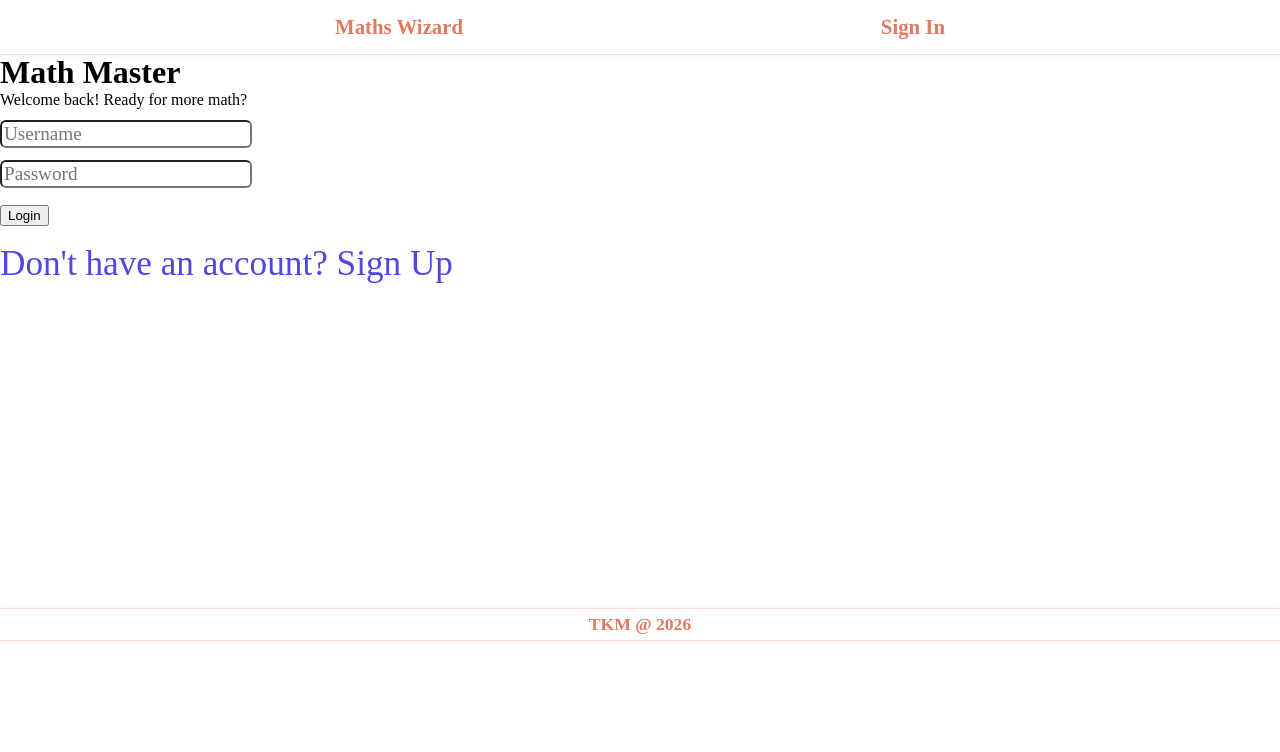
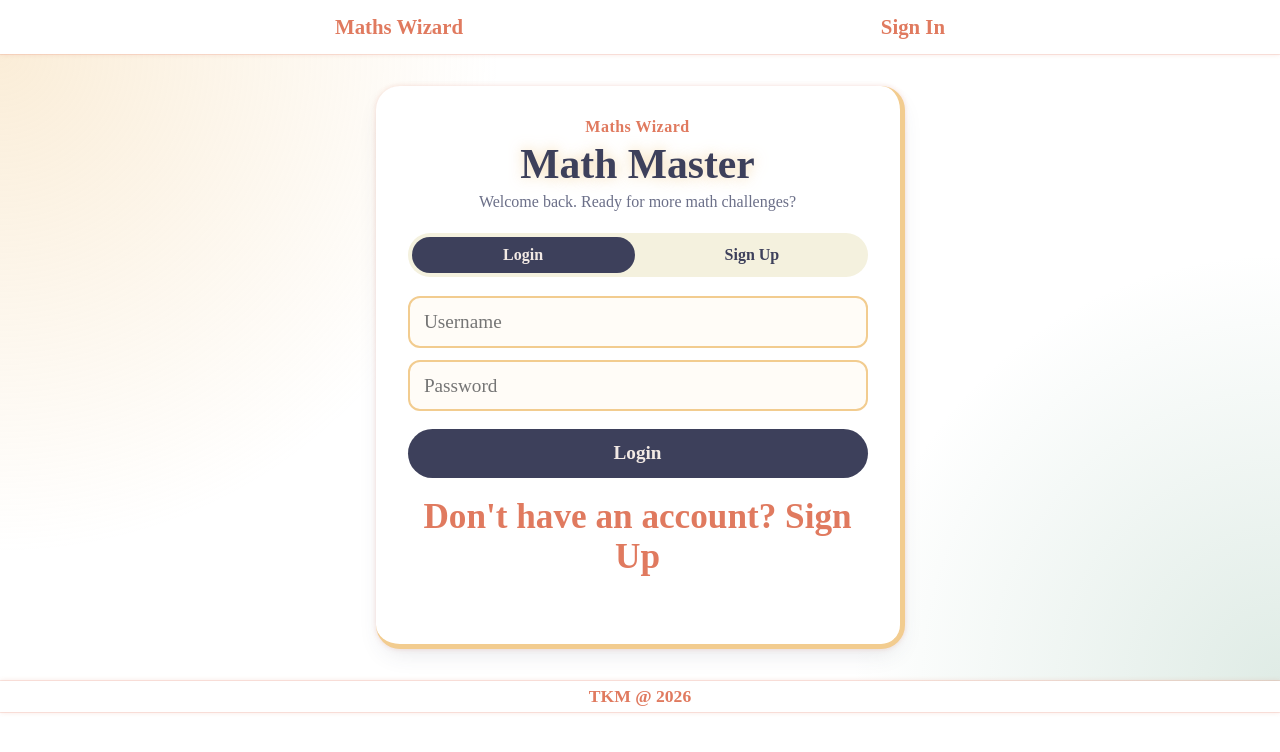
Before and after one commit to Alif731/Personalized-web-based-learning-app-for-teaching-math-word-problems, a React (Vite) app in the folder client/: page / in a window 1280 px wide. Shown: the top 752 px of the page. Built offline with nearby package versions, Linux system fonts and the light colour scheme; no server answers; a web font is replaced by a local one.

Commit message:
login page

```diff
--- a/client/src/pages/Login.jsx
+++ b/client/src/pages/Login.jsx
@@ -27,6 +27,11 @@ const Login = () => {
       navigate("/home");
     }
   }, [navigate, userInfo]);
+
+  const handleModeToggle = () => {
+    setIsLogin((prev) => !prev);
+    setError("");
+  };
 
   const handleLogin = async (e) => {
     e.preventDefault();
@@ -69,8 +74,34 @@ const Login = () => {
   return (
     <div className="login__main">
       <div className="login__container">
+        <p className="login__eyebrow">Maths Wizard</p>
         <h1 className="login__container__header">Math Master</h1>
-        <p>{isLogin ? "Welcome back! Ready for more math?" : "Join the adventure!"}</p>
+        <p className="login__subtitle">
+          {isLogin
+            ? "Welcome back. Ready for more math challenges?"
+            : "Create your account and start your math journey."}
+        </p>
+
+        <div className="login__modeSwitch">
+          <button
+            type="button"
+            className={`login__modeBtn ${isLogin ? "active" : ""}`}
+            onClick={() => {
+              if (!isLogin) handleModeToggle();
+            }}
+          >
+            Login
+          </button>
+          <button
+            type="button"
+            className={`login__modeBtn ${!isLogin ? "active" : ""}`}
+            onClick={() => {
+              if (isLogin) handleModeToggle();
+            }}
+          >
+            Sign Up
+          </button>
+        </div>
 
         <div className="login__container__form">
           <form onSubmit={isLogin ? handleLogin : handleRegister} className="login-form">
@@ -91,7 +122,6 @@ const Login = () => {
                 placeholder="Password"
                 value={password}
                 onChange={(e) => setPassword(e.target.value)}
-                style={{ marginTop: "10px" }}
               />
             </div>
 
@@ -103,25 +133,25 @@ const Login = () => {
                   placeholder="Confirm Password"
                   value={confirmPassword}
                   onChange={(e) => setConfirmPassword(e.target.value)}
-                  style={{ marginTop: "10px" }}
                 />
               </div>
             )}
 
-            {error && <p style={{ color: "red", marginTop: "10px" }}>{error}</p>}
+            {error && <p className="login__error">{error}</p>}
 
             <button
               type="submit"
               className="loginMain__btn"
               disabled={isLoginLoading || isRegisterLoading}
             >
-              {isLoginLoading || isRegisterLoading ? "Loading..." : (isLogin ? "Login" : "Sign Up")}
+              {isLoginLoading || isRegisterLoading
+                ? "Loading..."
+                : isLogin
+                  ? "Login"
+                  : "Sign Up"}
             </button>
 
-            <p className="login__toggle" onClick={() => {
-              setIsLogin(!isLogin);
-              setError("");
-            }} style={{ cursor: "pointer", marginTop: "15px", color: "#4f46e5" }}>
+            <p className="login__toggle" onClick={handleModeToggle}>
               {isLogin ? "Don't have an account? Sign Up" : "Already have an account? Login"}
             </p>
           </form>
--- a/client/src/sass/page/loginPage.scss
+++ b/client/src/sass/page/loginPage.scss
@@ -1,13 +1,152 @@
 .login__main {
+  min-height: 70vh;
   display: flex;
-
+  align-items: center;
+  justify-content: center;
+  padding: 2rem 1rem;
+  background:
+    radial-gradient(circle at 0% 0%, rgba(242, 204, 143, 0.35), transparent 35%),
+    radial-gradient(circle at 100% 100%, rgba(129, 178, 154, 0.25), transparent 30%);
 }
 
 .login__container {
-  > p {
-    margin: 0px;
-  }
+  width: min(460px, 100%);
+  padding: 2rem;
+  border-radius: 24px;
+  background: #ffffff;
+  border-right: 5px solid #f2cc8f;
+  border-bottom: 5px solid #f2cc8f;
+  box-shadow:
+    rgba(224, 122, 95, 0.23) 0 0 5px 0,
+    rgba(61, 64, 91, 0.15) 0 10px 24px -8px;
+  text-align: center;
+
   &__header {
-    margin: 0px;
+    margin: 0.35rem 0;
+    color: #3d405b;
+    font-size: clamp(2rem, 4vw, 2.6rem);
+    line-height: 1.1;
+    text-shadow: rgba(242, 204, 143, 0.75) 0 0 14px;
   }
 }
+
+.login__eyebrow {
+  margin: 0;
+  color: #e07a5f;
+  font-weight: 700;
+  letter-spacing: 0.03em;
+}
+
+.login__subtitle {
+  margin: 0 0 1.4rem;
+  color: #6b6f88;
+  font-size: 1rem;
+}
+
+.login__modeSwitch {
+  background: #f4f1de;
+  border-radius: 999px;
+  padding: 0.25rem;
+  display: grid;
+  grid-template-columns: 1fr 1fr;
+  gap: 0.35rem;
+  margin-bottom: 1.2rem;
+}
+
+.login__modeBtn {
+  border: none;
+  border-radius: 999px;
+  font-family: cursive;
+  font-size: 1rem;
+  font-weight: 700;
+  color: #3d405b;
+  padding: 0.55rem 0.9rem;
+  background: transparent;
+  cursor: pointer;
+  transition: all 0.3s ease;
+
+  &.active {
+    background: #3d405b;
+    color: #f2e9e4;
+  }
+
+  &:hover {
+    color: #ffffff;
+    background: #e07a5f;
+  }
+}
+
+.login-form {
+  display: flex;
+  flex-direction: column;
+  gap: 0.75rem;
+}
+
+.input__group {
+  input {
+    width: 100%;
+    box-sizing: border-box;
+    border: 2px solid #f2cc8f;
+    border-radius: 12px;
+    padding: 0.8rem 0.9rem;
+    color: #3d405b;
+    background: #fffcf7;
+    transition: all 0.3s ease;
+
+    &:focus {
+      outline: none;
+      border-color: #e07a5f;
+      box-shadow: rgba(224, 122, 95, 0.2) 0 0 0 4px;
+    }
+  }
+}
+
+.login__error {
+  margin: 0.2rem 0 0;
+  padding: 0.6rem 0.8rem;
+  border-left: 4px solid #dc2626;
+  border-radius: 8px;
+  background: #fef2f2;
+  color: #b91c1c;
+  font-size: 0.95rem;
+  text-align: left;
+}
+
+.loginMain__btn {
+  margin-top: 0.35rem;
+  border: none;
+  border-radius: 999px;
+  padding: 0.85rem 1rem;
+  background: #3d405b;
+  color: #f2e9e4;
+  font-family: cursive;
+  font-size: 1.2rem;
+  font-weight: 700;
+  cursor: pointer;
+  transition: all 0.35s ease;
+
+  &:hover:not(:disabled) {
+    background: #e07a5f;
+    transform: translateY(-1px);
+  }
+
+  &:disabled {
+    opacity: 0.65;
+    cursor: not-allowed;
+  }
+}
+
+.login__toggle {
+  margin-top: 0.45rem;
+  color: #e07a5f;
+  font-weight: 700;
+  text-decoration: underline;
+  text-decoration-color: transparent;
+  text-underline-offset: 4px;
+  transition: all 0.25s ease;
+
+  &:hover {
+    color: #3d405b;
+    text-decoration-color: #81b29a;
+  }
+}
```
